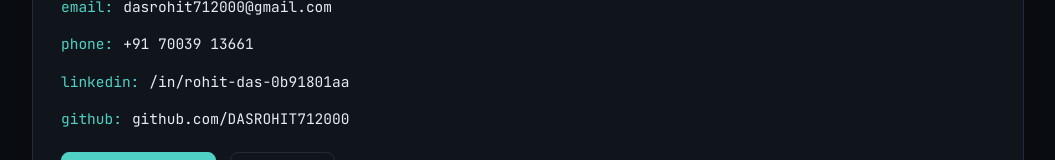
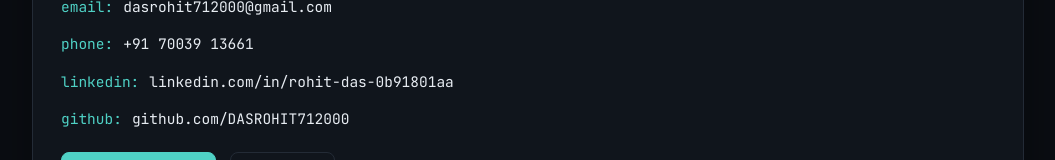
Before and after one commit to rohitdasweaversweb/portfolio, a Next.js app: page / in a window 1280 px wide. Shown: the part 4165-4325 px from the top of the page, without its empty margins (112-1167 px from the left). Built offline with nearby package versions, Linux system fonts and the light colour scheme.

Commit message:
personal deatils  updated

```diff
--- a/data/profile.ts
+++ b/data/profile.ts
@@ -15,7 +15,7 @@
     // TODO: replace with your real contact details
     email: "dasrohit712000@gmail.com",
     phone: "+91 70039 13661",
-    linkedin: "/in/rohit-das-0b91801aa",
+    linkedin: "linkedin.com/in/rohit-das-0b91801aa",
     github: "github.com/DASROHIT712000",
   },
   resumeUrl: "/resume.pdf",
```
